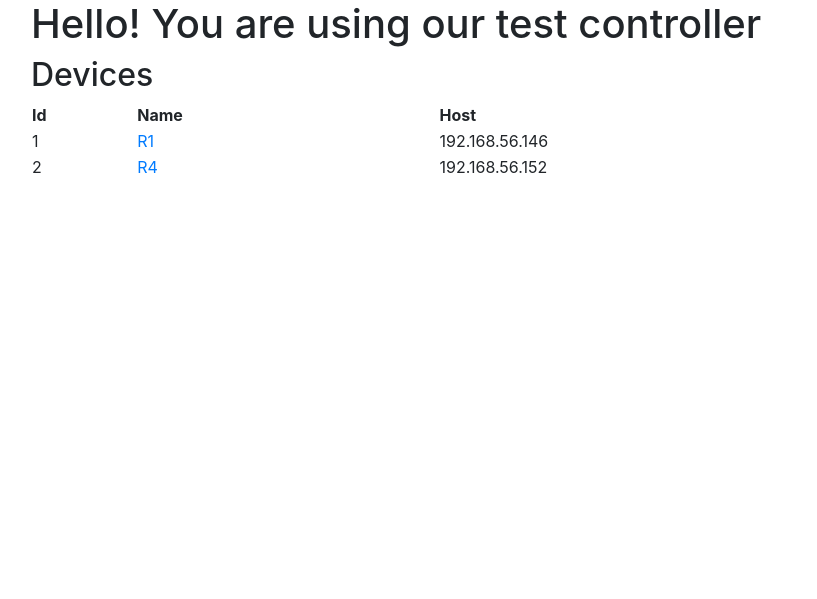
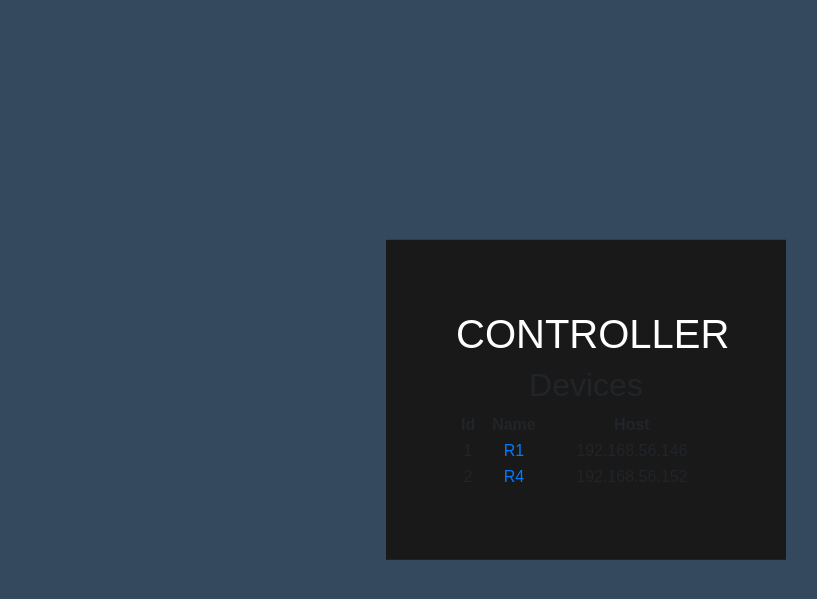
Before and after one commit to Iasimo92/SDN_Django_framework_for_implementation_network_service_configuration_application, a Django app: page / in a window 1280 px wide. Shown: the top 599 px of the page, without its empty margins (54-871 px from the left). Run offline with Django 4.2, Linux system fonts and the light colour scheme; data comes from the database, SQL or seed files in the repository; some libraries are stand-ins or nearby versions.

Commit message:
Addind basic css

```diff
--- a/network/models.py
+++ b/network/models.py
@@ -1,5 +1,15 @@
 from django.db import models
 #Create your models here. We make classes to create models that we can create afterwards in the GUI
+
+NETMIKO_MAPPING = {
+    'cisco_ios': 'cisco_ios',
+    'cisco_iosxe': 'cisco_ios',
+}
+
+NAPALM_MAPPING = {
+    'cisco_ios': 'ios',
+    'cisco_iosxe': 'ios',
+}
 
 class Device(models.Model):
     name = models.CharField(max_length=100)
@@ -19,3 +29,6 @@ class Device(models.Model):
     @property
     def napalm_driver(self) -> str:
         return NAPALM_MAPPING[self.platform]
+    @property
+    def netmiko_device_type(self) -> str:
+        return NETMIKO_MAPPING[self.platform]
--- /dev/null
+++ b/network/static/style.css
@@ -0,0 +1,56 @@
+body{
+    margin: 0;
+    padding: 0;
+    font-family: sans-serif;
+    background: #34495e;
+  }
+  .container{
+    width: 400px;
+    padding: 70px;
+    position: absolute;
+    top: 50%;
+    left: 50%;
+    transform: translate(-50%,-50%);
+    background: #191919;
+    text-align: center;
+  }
+  .container h1{
+    color: white;
+    text-transform: uppercase;
+    font-weight: 500;
+  }
+  .container input[type = "text"],.container input[type = "password"]{
+    border:0;
+    background: none;
+    display: block;
+    margin: 20px auto;
+    text-align: center;
+    border: 2px solid #3498db;
+    padding: 14px 10px;
+    width: 200px;
+    outline: none;
+    color: white;
+    border-radius: 24px;
+    transition: 0.25s;
+  }
+  .container input[type = "text"]:focus,.container input[type = "password"]:focus{
+    width: 280px;
+    border-color: #2ecc71;
+  }
+  .container input[type = "submit"]{
+    border:0;
+    background: none;
+    display: block;
+    margin: 20px auto;
+    text-align: center;
+    border: 2px solid #2ecc71;
+    padding: 14px 40px;
+    outline: none;
+    color: white;
+    border-radius: 24px;
+    transition: 0.25s;
+    cursor: pointer;
+  }
+  .container input[type = "submit"]:hover{
+    background: #2ecc71;
+  }
--- a/network/templates/base.html
+++ b/network/templates/base.html
@@ -5,7 +5,8 @@
   <meta charset="UTF-8">
   <title>Awesome network controller</title>
   <link rel="stylesheet" href="https://stackpath.bootstrapcdn.com/bootstrap/4.1.3/css/bootstrap.min.css" integrity="sha384-MCw98/SFnGE8fJT3GXwEOngsV7Zt27NXFoaoApmYm81iuXoPkFOJwJ8ERdknLPMO" crossorigin="anonymous">
-
+  {% load static%}
+  <link rel="stylesheet" href="{%static 'style.css'%}">
 </head>
 <body>
   <div class="container">
--- a/network/templates/device.html
+++ b/network/templates/device.html
@@ -18,7 +18,7 @@
         <th>Interface name</th>
         <th>UP</th>
         <th>Enabled</th>
-        <th>Switch on/off</th>
+
       </tr>
       {% for interface_name, interface in interfaces.items%}
       <form action="{% url 'device'  device.id %}" method="post" id="{{ interface_name }}">
@@ -30,7 +30,7 @@
         <td>{{ interface_name }}</td>
         <td><input type="checkbox" {% if interface.is_enabled %}checked{% endif %}>&nbsp;</td>
         <td><input type="checkbox" {% if interface.is_up %}checked{% endif %}>&nbsp;</td>
-        <td><button type="submit" form="{{ interface_name }}" value="Submit">Switch</button></td>
+
       </tr>
       {% endfor %}
     </table>
--- a/network/views.py
+++ b/network/views.py
@@ -1,8 +1,10 @@
 from django.shortcuts import render
-from django.http import HttpResponse, HttpRequest, JsonResponse
+from django.http import HttpResponse, HttpRequest, JsonResponse,HttpResponseRedirect
 from .models import Device
 from netmiko import ConnectHandler
 from napalm import get_network_driver
+
+
 
 NAPALM_MAPPINGS={
     'cisco_ios':'ios',
@@ -13,7 +15,7 @@ NAPALM_MAPPINGS={
 def index(request: HttpRequest) -> HttpResponse:
     devices = Device.objects.all()
     context = {
-        'title': 'Hello! You are using our test controller',
+        'title': 'Controller',
 
         'devices': devices
     }
@@ -33,4 +35,6 @@ def get_device_stats(request: HttpRequest,device_id)->HttpResponse:
     print(interfaces)
     return render(request, 'device.html', context)
 
+
+
 # Create your views here.
```
